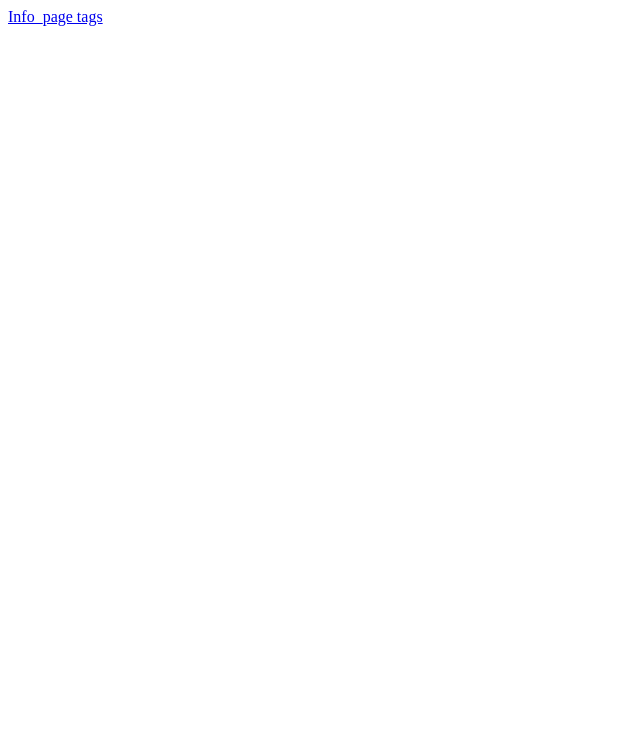
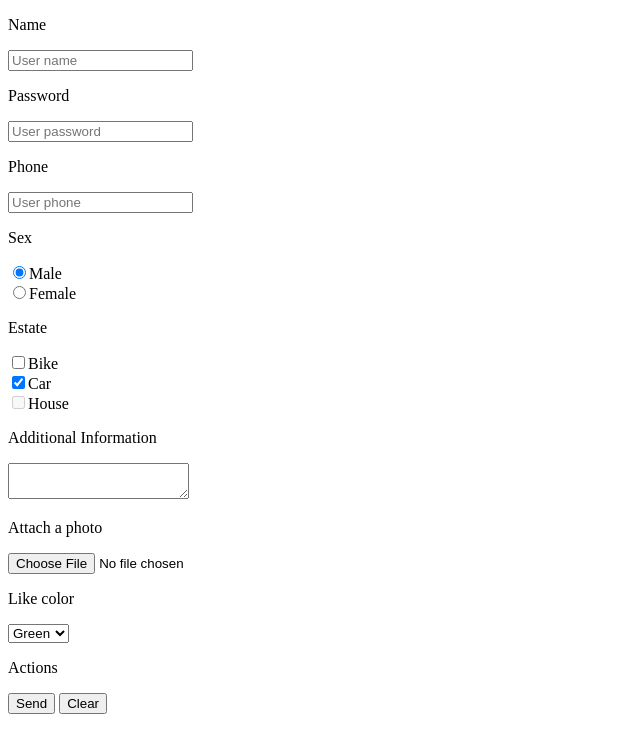
Before and after one commit to ASanovS/CourseFrontend, a plain HTML site: page lesson4/index.html in a window 1280 px wide. Shown: the whole page, without its empty margins (0-640 px from the left). Drawn offline with Linux system fonts and the light colour scheme.

Commit message:
finished lesson4

```diff
--- a/lesson4/index.html
+++ b/lesson4/index.html
@@ -9,11 +9,63 @@
 </head>
 
 <body>
-
-
-    <div>
-        <a href="/lesson3/info_page.html">Info_page tags</a><br>
-    </div>
+    <form action="" method="post">
+        <div>
+            <p>Name</p>
+            <input tabindex="1" type="text" name="name" placeholder="User name" id="">
+        </div>
+        <div>
+            <p>Password</p>
+            <input tabindex="2" type="password" name="password" placeholder="User password" id="">
+        </div>
+        <div>
+            <p>Phone</p>
+            <input tabindex="3" type="tel" name="phone" placeholder="User phone" id="">
+        </div>
+        <div>
+            <p>Sex</p>
+            <div>
+                <input checked tabindex="4" type="radio" name="gender" id="">Male
+            </div>
+            <div>
+                <input tabindex="4" type="radio" name="gender" id="">Female
+            </div>
+        </div>
+        <div>
+            <p>Estate</p>
+            <div>
+                <input type="checkbox" name="estate" id="">Bike
+            </div>
+            <div>
+                <input checked type="checkbox" name="estate" id="">Car
+            </div>
+            <div>
+                <input disabled type="checkbox" name="estate" id="">House
+            </div>
+        </div>
+        <div>
+            <p>Additional Information</p>
+            <textarea name="text"></textarea>
+        </div>
+        <div>
+            <p>Attach a photo</p>
+            <input type="file" name="file" id="">
+        </div>
+        <div>
+            <p>Like color</p>
+            <select name="color" id="">
+                <option value="red">Red</option>
+                <option selected value="green">Green</option>
+                <option value="yellow">Yellow</option>
+                <option value="black">Black</option>
+            </select>
+        </div>
+        <div>
+            <p>Actions</p>
+            <button type="submit">Send</button>
+            <button type="reset">Clear</button>
+        </div>
+    </form>
 </body>
 
 </html>
```
Also changed, not shown: lesson4/info_page.html (deleted, +0 -16 lines).
